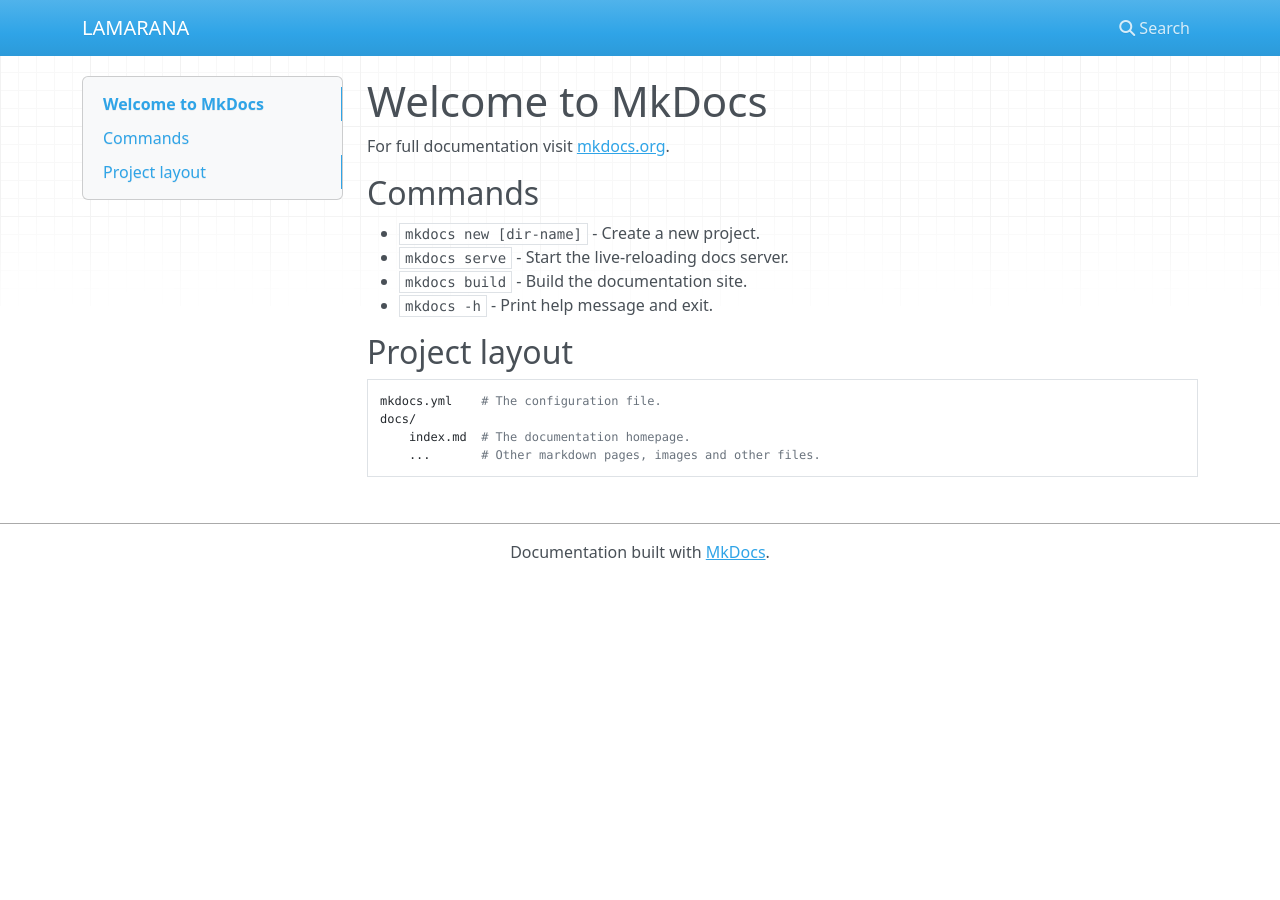
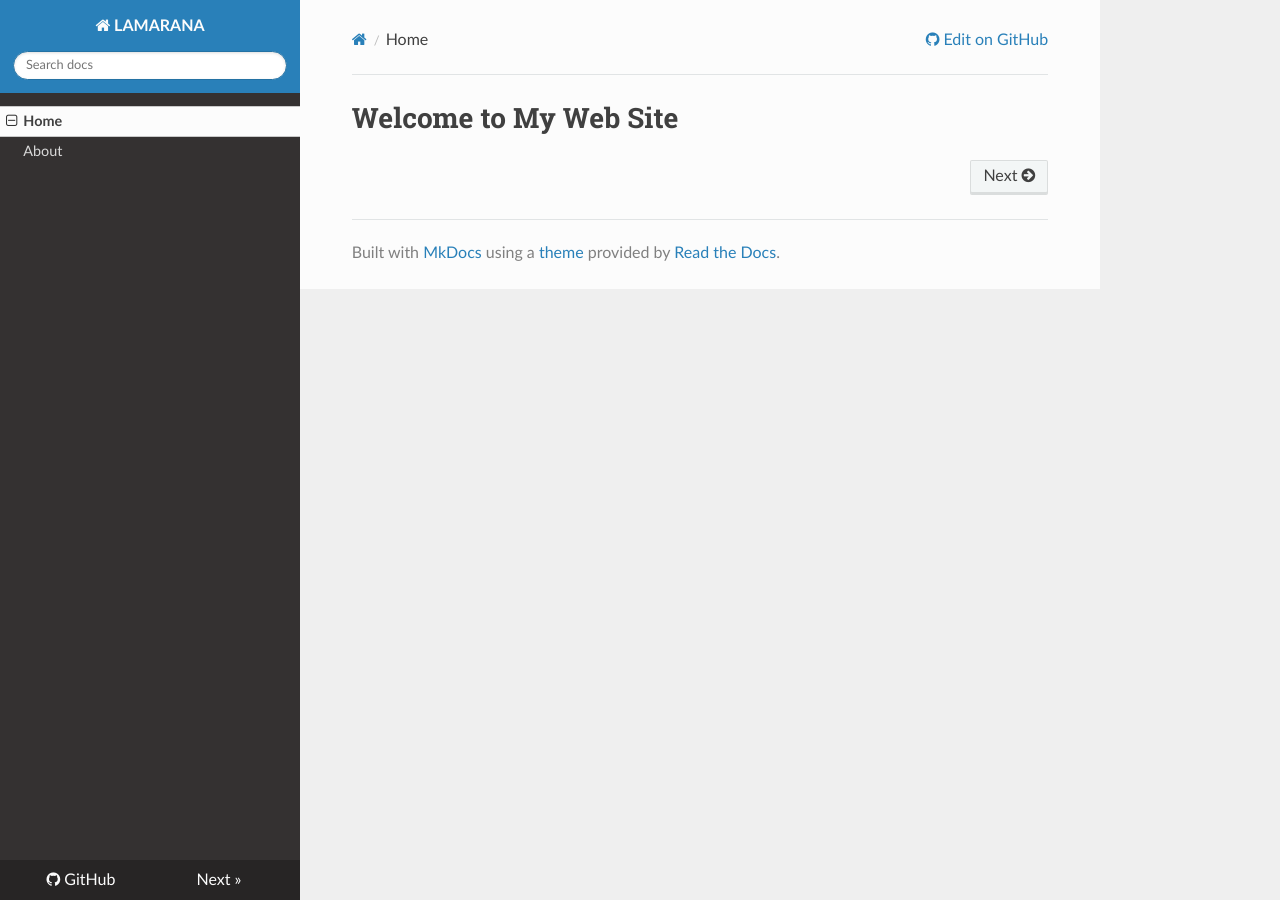
Before and after one commit to Lamarana55/Lamarana55.github.io, an MkDocs documentation site: the page built from docs/index.md, in a window 1280 px wide. Built offline with MkDocs 1.6.1, drawn with Linux system fonts in a browser that asks for light colours; nearby versions of some CDN libraries.

Commit message:
add about page

```diff
--- a/docs/index.md
+++ b/docs/index.md
@@ -1,17 +1 @@
-# Welcome to MkDocs
-
-For full documentation visit [mkdocs.org](https://www.mkdocs.org).
-
-## Commands
-
-* `mkdocs new [dir-name]` - Create a new project.
-* `mkdocs serve` - Start the live-reloading docs server.
-* `mkdocs build` - Build the documentation site.
-* `mkdocs -h` - Print help message and exit.
-
-## Project layout
-
-    mkdocs.yml    # The configuration file.
-    docs/
-        index.md  # The documentation homepage.
-        ...       # Other markdown pages, images and other files.
+# Welcome to My Web Site
--- a/mkdocs.yml
+++ b/mkdocs.yml
@@ -1 +1,7 @@
 site_name: LAMARANA
+repo_url: https://github.com/Lamarana55/Lamarana55.github.io
+site_url: https://github.com/Lamarana55/
+nav:
+    - Home: index.md
+    - About: about.md
+theme: readthedocs
```
Also changed, not shown: docs/about.md (added).
